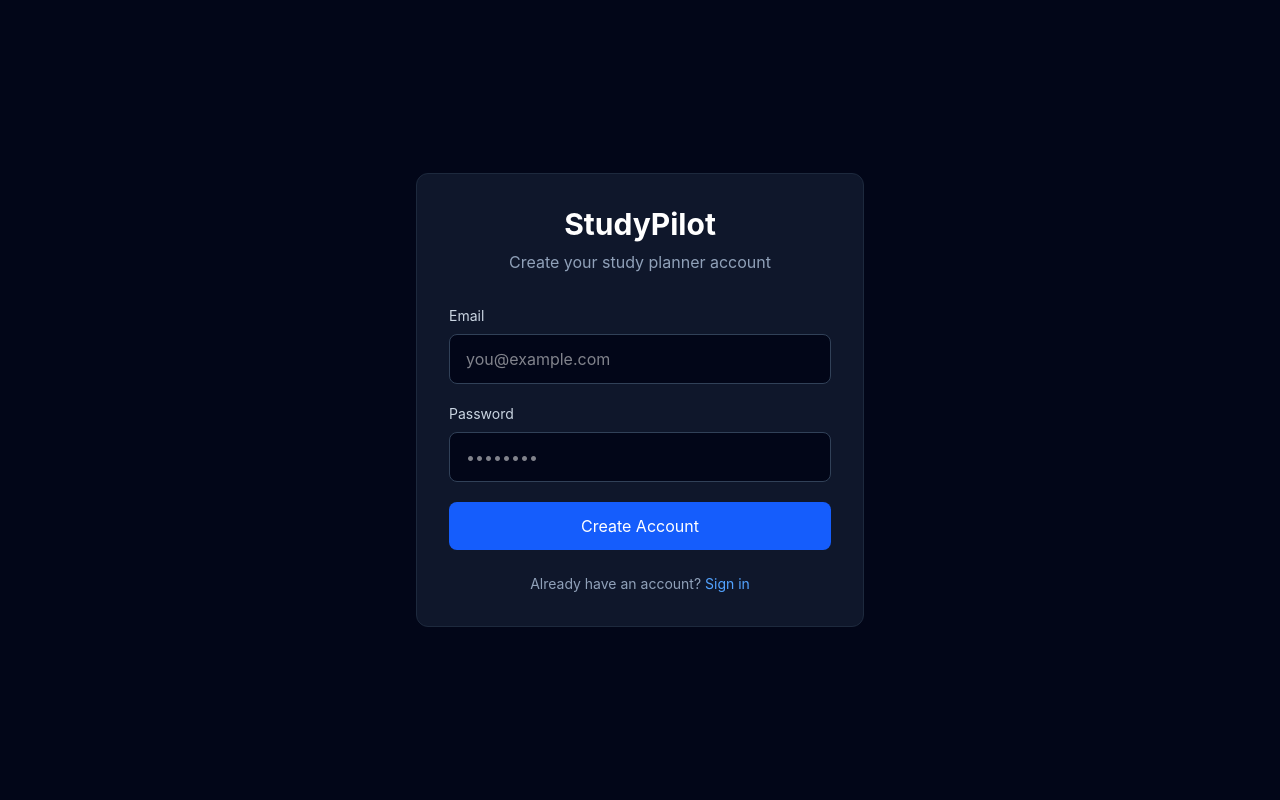
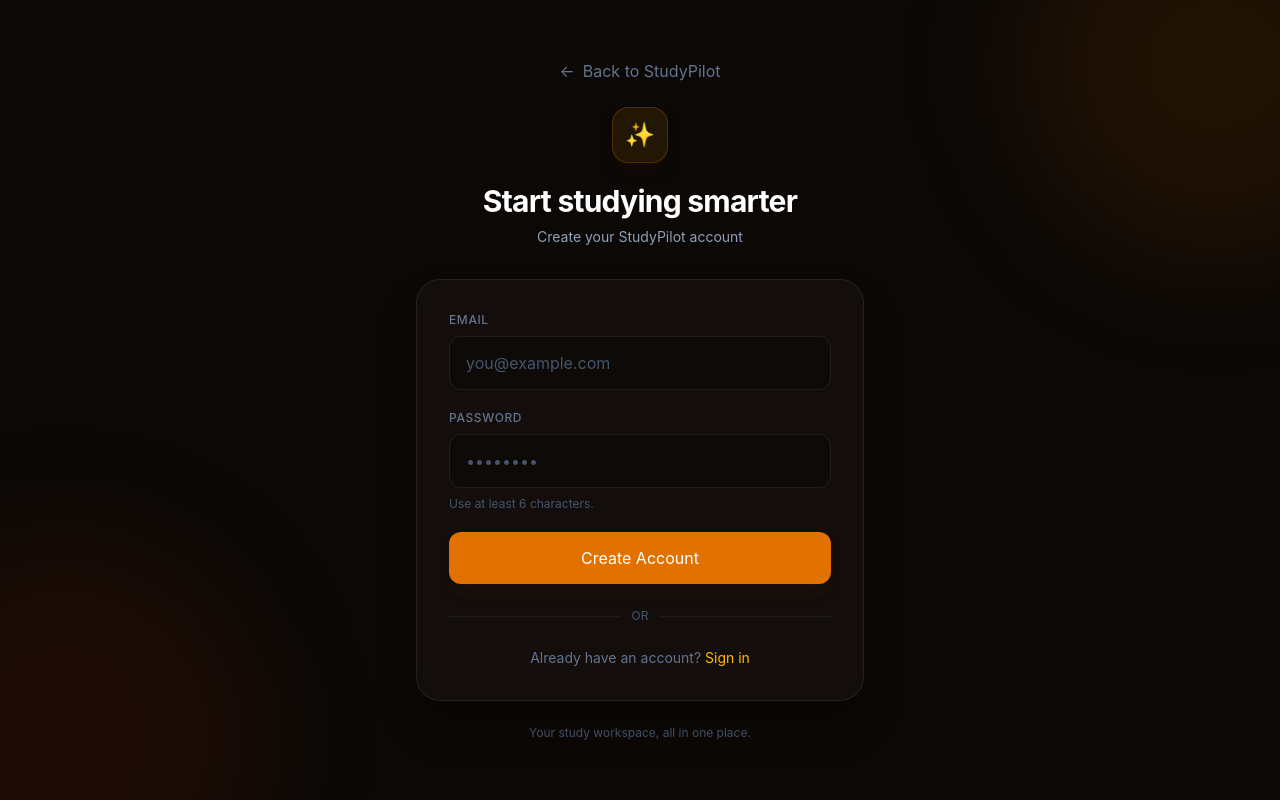
Before and after one commit to sevincyunusova/studypilot, a Next.js app: page /signup in a window 1280 px wide. Built offline with nearby package versions, Linux system fonts and the light colour scheme; no server answers.

Commit message:
feat: update auth and loading page design

```diff
--- a/app/error.tsx
+++ b/app/error.tsx
@@ -14,27 +14,51 @@
   }, [error])
 
   return (
-        <main className="flex min-h-screen items-center justify-center bg-slate-950 px-6 text-white">
-            <div className="w-full max-w-md rounded-xl border border-slate-800 bg-slate-900 p-8 text-center">
-                <div className="mx-auto flex h-14 w-14 items-center justify-center rounded-full bg-red-950 text-2xl">
+    <main className="relative flex min-h-screen items-center justify-center overflow-hidden bg-[#0b0806] px-6 text-white">
+      <div className="pointer-events-none absolute -left-32 -top-32 h-96 w-96 rounded-full bg-amber-600/10 blur-3xl" />
+      <div className="pointer-events-none absolute -bottom-32 -right-32 h-96 w-96 rounded-full bg-orange-700/10 blur-3xl" />
+
+      <div className="relative w-full max-w-md text-center">
+        <div className="rounded-3xl border border-white/[0.08] bg-[#15100d]/90 p-8 shadow-2xl shadow-black/30 backdrop-blur-xl sm:p-10">
+          <div className="mx-auto flex h-16 w-16 items-center justify-center rounded-2xl border border-amber-500/20 bg-amber-500/10 text-2xl text-amber-400 shadow-lg shadow-amber-950/20">
             !
           </div>
 
-                <h1 className="mt-5 text-2xl font-bold">
+          <p className="mt-6 text-xs font-semibold uppercase tracking-[0.2em] text-amber-500/70">
+            StudyPilot
+          </p>
+
+          <h1 className="mt-3 text-2xl font-bold tracking-tight sm:text-3xl">
             Something went wrong
           </h1>
 
-                <p className="mt-3 text-sm leading-6 text-slate-400">
-                    We couldn&apos;t load this page right now. Please try again.
+          <p className="mx-auto mt-3 max-w-sm text-sm leading-6 text-slate-400">
+            We couldn&apos;t load this page right now. Give it another try
+            and you should be back to your study workspace.
           </p>
 
           <button
             type="button"
             onClick={reset}
-                    className="mt-6 rounded-lg bg-blue-600 px-5 py-2.5 font-medium transition hover:bg-blue-500"
+            className="mt-7 w-full rounded-xl bg-amber-600 px-5 py-3.5 text-sm font-semibold text-white shadow-lg shadow-amber-950/20 transition hover:bg-amber-500 active:scale-[0.99]"
           >
             Try again
           </button>
+
+          <button
+            type="button"
+            onClick={() => {
+              window.location.href = "/"
+            }}
+            className="mt-3 w-full rounded-xl border border-white/[0.08] bg-white/[0.02] px-5 py-3.5 text-sm font-medium text-slate-400 transition hover:border-white/[0.14] hover:bg-white/[0.04] hover:text-white"
+          >
+            Back to StudyPilot
+          </button>
+        </div>
+
+        <p className="mt-6 text-xs text-slate-600">
+          Your study progress is safe. Try refreshing the workspace.
+        </p>
       </div>
     </main>
   )
--- a/app/login/page.tsx
+++ b/app/login/page.tsx
@@ -34,25 +34,40 @@
   }
 
   return (
-    <main className="flex min-h-screen items-center justify-center bg-slate-950 px-4 text-white">
-      <div className="w-full max-w-md rounded-xl border border-slate-800 bg-slate-900 p-8">
+    <main className="relative flex min-h-screen items-center justify-center overflow-hidden bg-[#0b0806] px-4 text-white">
+      <div className="pointer-events-none absolute -left-32 -top-32 h-96 w-96 rounded-full bg-amber-600/10 blur-3xl" />
+      <div className="pointer-events-none absolute -bottom-32 -right-32 h-96 w-96 rounded-full bg-orange-700/10 blur-3xl" />
 
+      <div className="relative w-full max-w-md">
         <div className="mb-8 text-center">
-          <h1 className="text-3xl font-bold">
-            StudyPilot
+          <button
+            type="button"
+            onClick={() => router.push("/")}
+            className="mb-6 inline-flex items-center gap-2 text-sm text-slate-500 transition hover:text-amber-400"
+          >
+            <span>←</span>
+            Back to StudyPilot
+          </button>
+
+          <div className="mx-auto mb-5 flex h-14 w-14 items-center justify-center rounded-2xl border border-amber-500/20 bg-amber-500/10 text-2xl shadow-lg shadow-amber-950/20">
+            📚
+          </div>
+
+          <h1 className="text-3xl font-bold tracking-tight">
+            Welcome back
           </h1>
 
-          <p className="mt-2 text-slate-400">
-            Sign in to your study planner
+          <p className="mt-2 text-sm text-slate-400">
+            Sign in to continue your study journey
           </p>
         </div>
 
+        <div className="rounded-3xl border border-white/[0.08] bg-[#15100d]/90 p-6 shadow-2xl shadow-black/30 backdrop-blur-xl sm:p-8">
           <form onSubmit={handleLogin} className="space-y-5">
-
             <div>
               <label
                 htmlFor="email"
-              className="mb-2 block text-sm text-slate-300"
+                className="mb-2 block text-xs font-medium uppercase tracking-wider text-slate-500"
               >
                 Email
               </label>
@@ -64,14 +79,14 @@
                 onChange={(e) => setEmail(e.target.value)}
                 placeholder="you@example.com"
                 required
-              className="w-full rounded-lg border border-slate-700 bg-slate-950 px-4 py-3 outline-none focus:border-blue-500"
+                className="w-full rounded-xl border border-white/[0.08] bg-[#0d0a08] px-4 py-3.5 text-sm text-white outline-none transition placeholder:text-slate-600 focus:border-amber-500/50 focus:ring-2 focus:ring-amber-500/10"
               />
             </div>
 
             <div>
               <label
                 htmlFor="password"
-              className="mb-2 block text-sm text-slate-300"
+                className="mb-2 block text-xs font-medium uppercase tracking-wider text-slate-500"
               >
                 Password
               </label>
@@ -83,12 +98,12 @@
                 onChange={(e) => setPassword(e.target.value)}
                 placeholder="••••••••"
                 required
-              className="w-full rounded-lg border border-slate-700 bg-slate-950 px-4 py-3 outline-none focus:border-blue-500"
+                className="w-full rounded-xl border border-white/[0.08] bg-[#0d0a08] px-4 py-3.5 text-sm text-white outline-none transition placeholder:text-slate-600 focus:border-amber-500/50 focus:ring-2 focus:ring-amber-500/10"
               />
             </div>
 
             {error && (
-            <div className="rounded-lg bg-red-950 p-3 text-sm text-red-400">
+              <div className="rounded-xl border border-red-500/20 bg-red-500/10 px-4 py-3 text-sm text-red-400">
                 {error}
               </div>
             )}
@@ -96,13 +111,33 @@
             <button
               type="submit"
               disabled={loading}
-            className="w-full rounded-lg bg-blue-600 py-3 font-medium transition hover:bg-blue-500 disabled:cursor-not-allowed disabled:opacity-60"
+              className="w-full rounded-xl bg-amber-600 py-3.5 text-sm font-semibold text-white shadow-lg shadow-amber-950/20 transition hover:bg-amber-500 disabled:cursor-not-allowed disabled:opacity-50"
             >
               {loading ? "Signing in..." : "Sign In"}
             </button>
-
           </form>
 
+          <div className="my-6 flex items-center gap-3">
+            <div className="h-px flex-1 bg-white/[0.06]" />
+            <span className="text-xs text-slate-600">OR</span>
+            <div className="h-px flex-1 bg-white/[0.06]" />
+          </div>
+
+          <p className="text-center text-sm text-slate-500">
+            Don't have an account?{" "}
+            <button
+              type="button"
+              onClick={() => router.push("/signup")}
+              className="font-medium text-amber-400 transition hover:text-amber-300"
+            >
+              Create one
+            </button>
+          </p>
+        </div>
+
+        <p className="mt-6 text-center text-xs text-slate-600">
+          Study smarter. Stay consistent. Keep moving forward.
+        </p>
       </div>
     </main>
   )
--- a/app/signup/page.tsx
+++ b/app/signup/page.tsx
@@ -39,60 +39,87 @@
   }
 
   return (
-    <main className="flex min-h-screen items-center justify-center bg-slate-950 px-4 text-white">
-      <div className="w-full max-w-md rounded-xl border border-slate-800 bg-slate-900 p-8">
+    <main className="relative flex min-h-screen items-center justify-center overflow-hidden bg-[#0b0806] px-4 py-8 text-white">
+      <div className="pointer-events-none absolute -right-32 -top-32 h-96 w-96 rounded-full bg-amber-600/10 blur-3xl" />
+      <div className="pointer-events-none absolute -bottom-32 -left-32 h-96 w-96 rounded-full bg-orange-700/10 blur-3xl" />
 
+      <div className="relative w-full max-w-md">
         <div className="mb-8 text-center">
-          <h1 className="text-3xl font-bold">
-            StudyPilot
+          <button
+            type="button"
+            onClick={() => router.push("/")}
+            className="mb-6 inline-flex items-center gap-2 text-sm text-slate-500 transition hover:text-amber-400"
+          >
+            <span>←</span>
+            Back to StudyPilot
+          </button>
+
+          <div className="mx-auto mb-5 flex h-14 w-14 items-center justify-center rounded-2xl border border-amber-500/20 bg-amber-500/10 text-2xl shadow-lg shadow-amber-950/20">
+            ✨
+          </div>
+
+          <h1 className="text-3xl font-bold tracking-tight">
+            Start studying smarter
           </h1>
 
-          <p className="mt-2 text-slate-400">
-            Create your study planner account
+          <p className="mt-2 text-sm text-slate-400">
+            Create your StudyPilot account
           </p>
         </div>
 
+        <div className="rounded-3xl border border-white/[0.08] bg-[#15100d]/90 p-6 shadow-2xl shadow-black/30 backdrop-blur-xl sm:p-8">
           <form onSubmit={handleSignup} className="space-y-5">
-
             <div>
-            <label className="mb-2 block text-sm text-slate-300">
+              <label
+                htmlFor="email"
+                className="mb-2 block text-xs font-medium uppercase tracking-wider text-slate-500"
+              >
                 Email
               </label>
 
               <input
+                id="email"
                 type="email"
                 value={email}
                 onChange={(e) => setEmail(e.target.value)}
                 placeholder="you@example.com"
                 required
-              className="w-full rounded-lg border border-slate-700 bg-slate-950 px-4 py-3 outline-none focus:border-blue-500"
+                className="w-full rounded-xl border border-white/[0.08] bg-[#0d0a08] px-4 py-3.5 text-sm text-white outline-none transition placeholder:text-slate-600 focus:border-amber-500/50 focus:ring-2 focus:ring-amber-500/10"
               />
             </div>
 
             <div>
-            <label className="mb-2 block text-sm text-slate-300">
+              <label
+                htmlFor="password"
+                className="mb-2 block text-xs font-medium uppercase tracking-wider text-slate-500"
+              >
                 Password
               </label>
 
               <input
+                id="password"
                 type="password"
                 value={password}
                 onChange={(e) => setPassword(e.target.value)}
                 placeholder="••••••••"
                 minLength={6}
                 required
-              className="w-full rounded-lg border border-slate-700 bg-slate-950 px-4 py-3 outline-none focus:border-blue-500"
+                className="w-full rounded-xl border border-white/[0.08] bg-[#0d0a08] px-4 py-3.5 text-sm text-white outline-none transition placeholder:text-slate-600 focus:border-amber-500/50 focus:ring-2 focus:ring-amber-500/10"
               />
+
+              <p className="mt-2 text-xs text-slate-600">
+                Use at least 6 characters.
+              </p>
             </div>
 
             {error && (
-            <div className="rounded-lg bg-red-950 p-3 text-sm text-red-400">
+              <div className="rounded-xl border border-red-500/20 bg-red-500/10 px-4 py-3 text-sm text-red-400">
                 {error}
               </div>
             )}
 
             {message && (
-            <div className="rounded-lg bg-green-950 p-3 text-sm text-green-400">
+              <div className="rounded-xl border border-emerald-500/20 bg-emerald-500/10 px-4 py-3 text-sm text-emerald-400">
                 {message}
               </div>
             )}
@@ -100,23 +127,33 @@
             <button
               type="submit"
               disabled={loading}
-            className="w-full rounded-lg bg-blue-600 py-3 font-medium transition hover:bg-blue-500 disabled:cursor-not-allowed disabled:opacity-60"
+              className="w-full rounded-xl bg-amber-600 py-3.5 text-sm font-semibold text-white shadow-lg shadow-amber-950/20 transition hover:bg-amber-500 disabled:cursor-not-allowed disabled:opacity-50"
             >
               {loading ? "Creating account..." : "Create Account"}
             </button>
-
           </form>
 
-        <p className="mt-6 text-center text-sm text-slate-400">
+          <div className="my-6 flex items-center gap-3">
+            <div className="h-px flex-1 bg-white/[0.06]" />
+            <span className="text-xs text-slate-600">OR</span>
+            <div className="h-px flex-1 bg-white/[0.06]" />
+          </div>
+
+          <p className="text-center text-sm text-slate-500">
             Already have an account?{" "}
             <button
+              type="button"
               onClick={() => router.push("/login")}
-            className="text-blue-400 hover:text-blue-300"
+              className="font-medium text-amber-400 transition hover:text-amber-300"
             >
               Sign in
             </button>
           </p>
+        </div>
 
+        <p className="mt-6 text-center text-xs text-slate-600">
+          Your study workspace, all in one place.
+        </p>
       </div>
     </main>
   )
```
Also changed, not shown: app/loading.tsx (+28 -22 lines). Lines whose indentation alone changed are shown as unchanged.
